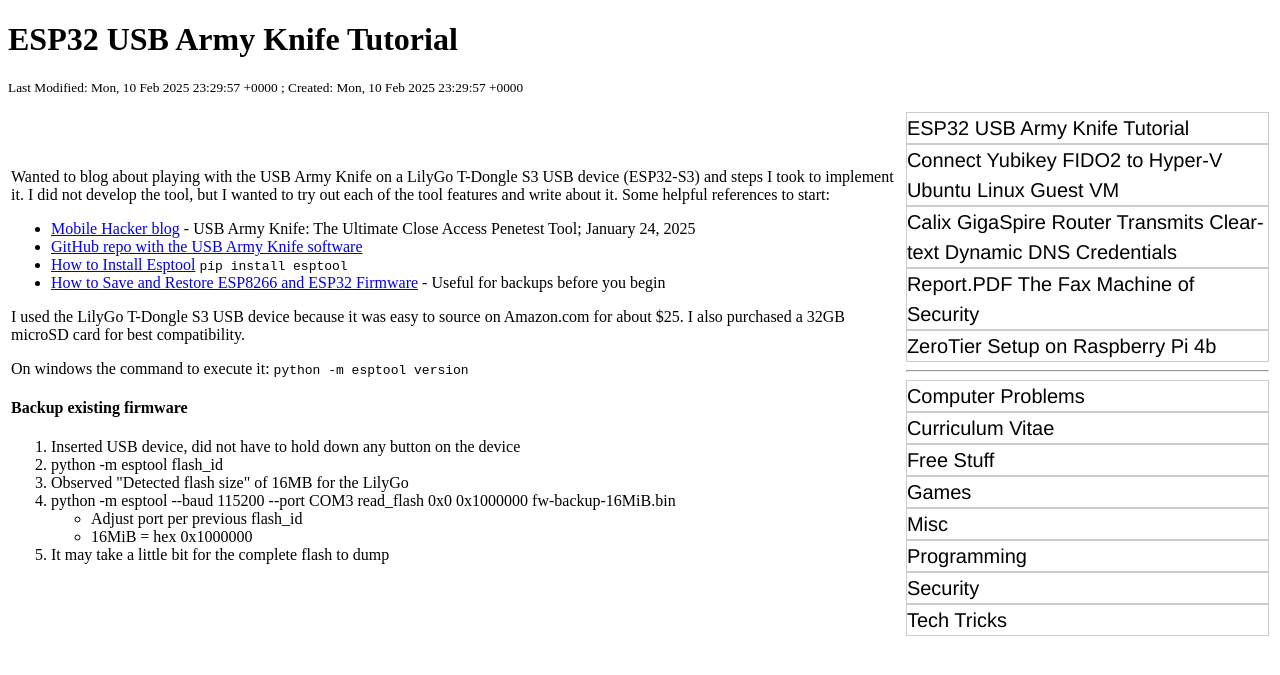
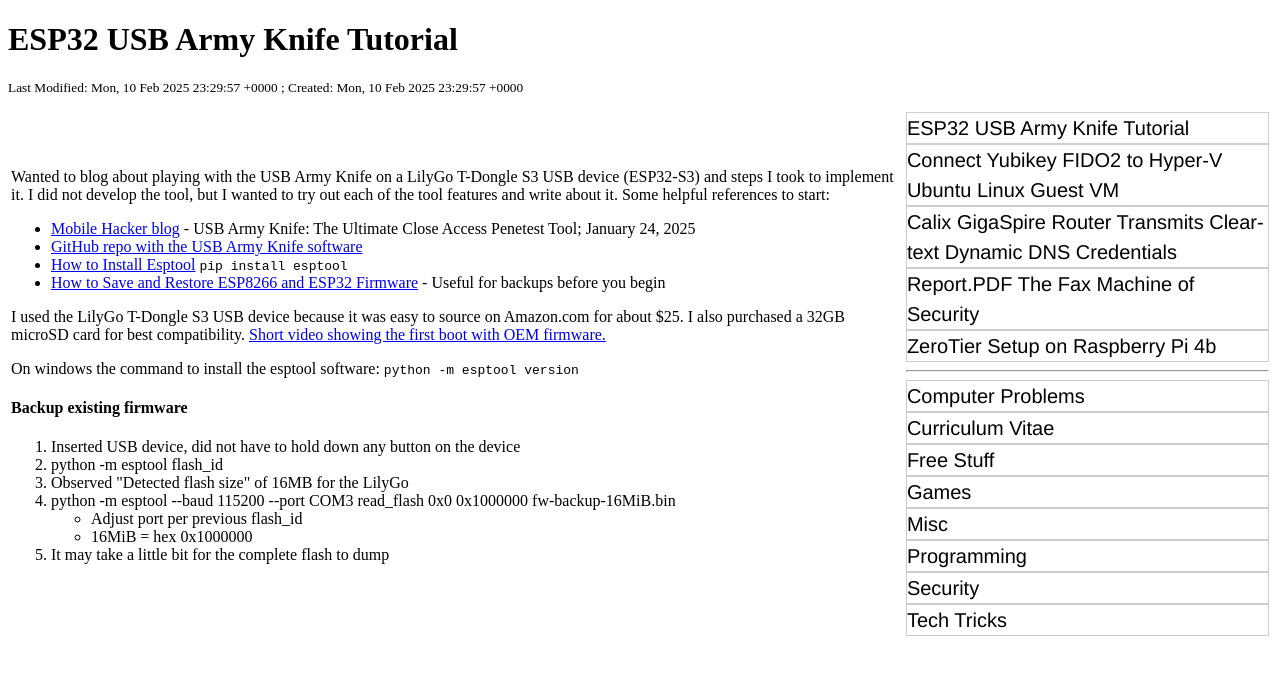
Before and after one commit to rbeede/rbeede.github.io, a Jekyll site: the page built from _posts/2025-02-10-ESP32-USB-Army-Knife.html, in a window 1280 px wide. Shown: the top 675 px of the page. Built offline with Jekyll 4.4.1, drawn with Linux system fonts in a browser that asks for light colours.

Commit message:
Update 2025-02-10-ESP32-USB-Army-Knife.html

```diff
--- a/_posts/2025-02-10-ESP32-USB-Army-Knife.html
+++ b/_posts/2025-02-10-ESP32-USB-Army-Knife.html
@@ -17,11 +17,11 @@
 </ul>
 
 <p>
-  I used the LilyGo T-Dongle S3 USB device because it was easy to source on Amazon.com for about $25. I also purchased a 32GB microSD card for best compatibility.
+  I used the LilyGo T-Dongle S3 USB device because it was easy to source on Amazon.com for about $25. I also purchased a 32GB microSD card for best compatibility. <a href="https://youtube.com/shorts/UG-P0U6oRg4?feature=share">Short video showing the first boot with OEM firmware.</a>
 </p>
 
 <p>
-  On windows the command to execute it:
+  On windows the command to install the esptool software:
   <code>python -m esptool version</code>
 </p>
 
```
